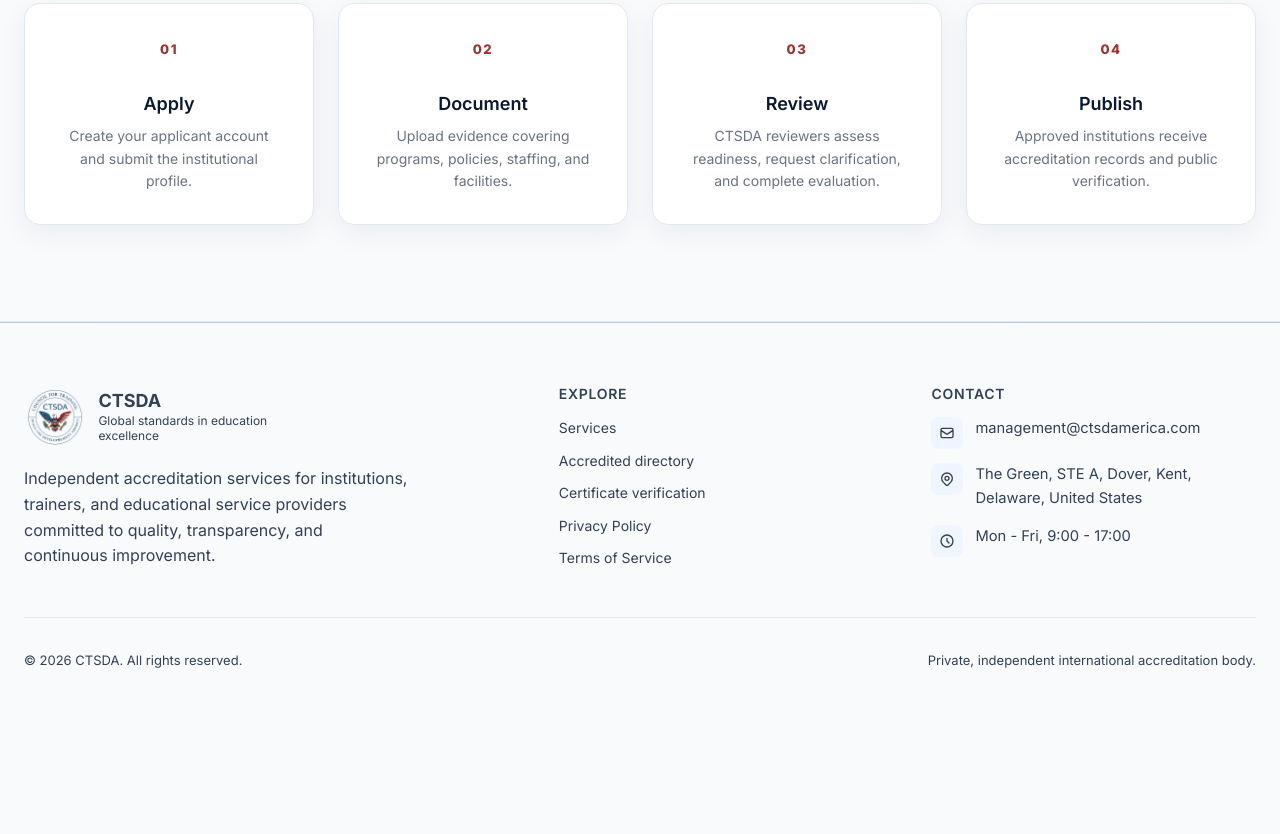
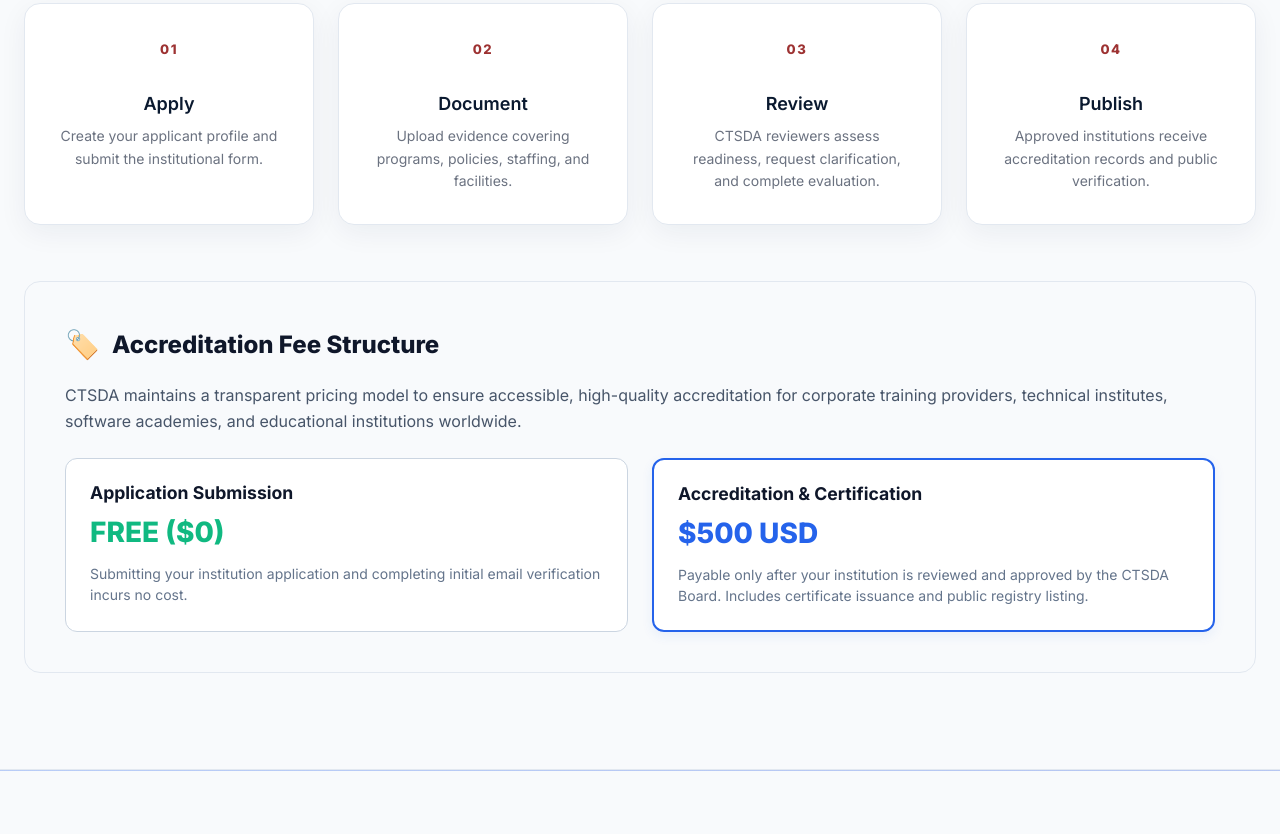
Before and after one commit to jflowdking212/ctsda, a Next.js app in the folder apps/web/: page /accreditation-info in a window 1280 px wide. Shown: the part 640-1474 px from the top of the page. Before the commit the page ends 1343 px from the top, so only its background shows below. Built offline with nearby package versions, Linux system fonts and the light colour scheme.

Commit message:
feat: add Accreditation Fee ( USD) transparency banners to apply page and accreditation-info page

```diff
--- a/apps/web/src/app/accreditation-info/page.tsx
+++ b/apps/web/src/app/accreditation-info/page.tsx
@@ -19,7 +19,7 @@
           <div className="container">
             <div className="process-grid">
               {[
-                ['01', 'Apply', 'Create your applicant account and submit the institutional profile.'],
+                ['01', 'Apply', 'Create your applicant profile and submit the institutional form.'],
                 ['02', 'Document', 'Upload evidence covering programs, policies, staffing, and facilities.'],
                 ['03', 'Review', 'CTSDA reviewers assess readiness, request clarification, and complete evaluation.'],
                 ['04', 'Publish', 'Approved institutions receive accreditation records and public verification.'],
@@ -31,6 +31,35 @@
                 </article>
               ))}
             </div>
+
+            {/* ACCREDITATION FEES & PRICING STRUCTURE */}
+            <div style={{ marginTop: '3.5rem', backgroundColor: '#f8fafc', padding: '2.5rem', borderRadius: '1rem', border: '1px solid #e2e8f0', textAlign: 'left' }}>
+              <div style={{ display: 'flex', alignItems: 'center', gap: '0.75rem', marginBottom: '1rem' }}>
+                <span style={{ fontSize: '1.75rem' }}>🏷️</span>
+                <h2 style={{ fontSize: '1.5rem', fontWeight: 800, color: '#0f172a', margin: 0 }}>Accreditation Fee Structure</h2>
+              </div>
+              <p style={{ color: '#475569', fontSize: '1rem', lineHeight: 1.6, marginBottom: '1.5rem' }}>
+                CTSDA maintains a transparent pricing model to ensure accessible, high-quality accreditation for corporate training providers, technical institutes, software academies, and educational institutions worldwide.
+              </p>
+
+              <div style={{ display: 'grid', gridTemplateColumns: 'repeat(auto-fit, minmax(260px, 1fr))', gap: '1.5rem' }}>
+                <div style={{ backgroundColor: '#ffffff', padding: '1.5rem', borderRadius: '0.75rem', border: '1px solid #cbd5e1' }}>
+                  <h3 style={{ fontSize: '1.1rem', fontWeight: 700, color: '#0f172a', margin: '0 0 0.5rem 0' }}>Application Submission</h3>
+                  <p style={{ fontSize: '1.75rem', fontWeight: 800, color: '#10b981', margin: '0 0 0.5rem 0' }}>FREE ($0)</p>
+                  <p style={{ fontSize: '0.875rem', color: '#64748b', margin: 0, lineHeight: 1.5 }}>
+                    Submitting your institution application and completing initial email verification incurs no cost.
+                  </p>
+                </div>
+
+                <div style={{ backgroundColor: '#ffffff', padding: '1.5rem', borderRadius: '0.75rem', border: '2px solid #2563eb', boxShadow: '0 4px 12px rgba(37,99,235,0.08)' }}>
+                  <h3 style={{ fontSize: '1.1rem', fontWeight: 700, color: '#0f172a', margin: '0 0 0.5rem 0' }}>Accreditation & Certification</h3>
+                  <p style={{ fontSize: '1.75rem', fontWeight: 800, color: '#2563eb', margin: '0 0 0.5rem 0' }}>$500 USD</p>
+                  <p style={{ fontSize: '0.875rem', color: '#64748b', margin: 0, lineHeight: 1.5 }}>
+                    Payable only after your institution is reviewed and approved by the CTSDA Board. Includes certificate issuance and public registry listing.
+                  </p>
+                </div>
+              </div>
+            </div>
           </div>
         </section>
       </main>
--- a/apps/web/src/app/apply/page.tsx
+++ b/apps/web/src/app/apply/page.tsx
@@ -180,7 +180,15 @@
       }}>
         <p className="eyebrow" style={{ color: '#d97706', fontWeight: 700, letterSpacing: '0.08em', textTransform: 'uppercase', fontSize: '0.75rem', marginBottom: '0.5rem', textAlign: 'left', alignSelf: 'flex-start' }}>Accreditation</p>
         <h1 style={{ textAlign: 'left', color: '#0f172a', fontSize: 'clamp(1.75rem, 3vw, 2.25rem)', fontWeight: 800, margin: '0 0 0.5rem 0', lineHeight: 1.2, alignSelf: 'flex-start' }}>Apply for CTSDA Accreditation</h1>
-        <p style={{ textAlign: 'left', color: '#64748b', fontSize: '1rem', margin: 0, lineHeight: 1.5, alignSelf: 'flex-start' }}>Complete the form below to begin the application process.</p>
+        <p style={{ textAlign: 'left', color: '#64748b', fontSize: '1rem', margin: '0 0 1rem 0', lineHeight: 1.5, alignSelf: 'flex-start' }}>Complete the form below to submit your institutional profile for evaluation.</p>
+
+        {/* ACCREDITATION FEE NOTICE */}
+        <div style={{ backgroundColor: '#eff6ff', border: '1px solid #bfdbfe', borderRadius: '0.5rem', padding: '0.85rem 1.15rem', display: 'flex', alignItems: 'center', gap: '0.75rem', marginTop: '0.5rem', alignSelf: 'stretch' }}>
+          <span style={{ fontSize: '1.25rem' }}>💳</span>
+          <p style={{ margin: 0, fontSize: '0.875rem', color: '#1e40af', lineHeight: 1.45, textAlign: 'left' }}>
+            <strong>Accreditation Fee: $500 USD</strong> — Initial application submission is <strong>FREE ($0)</strong>. The accreditation fee is payable only after your institution profile is reviewed and approved by the CTSDA board.
+          </p>
+        </div>
       </header>
 
       {/* STEP WIZARD BAR */}
```
